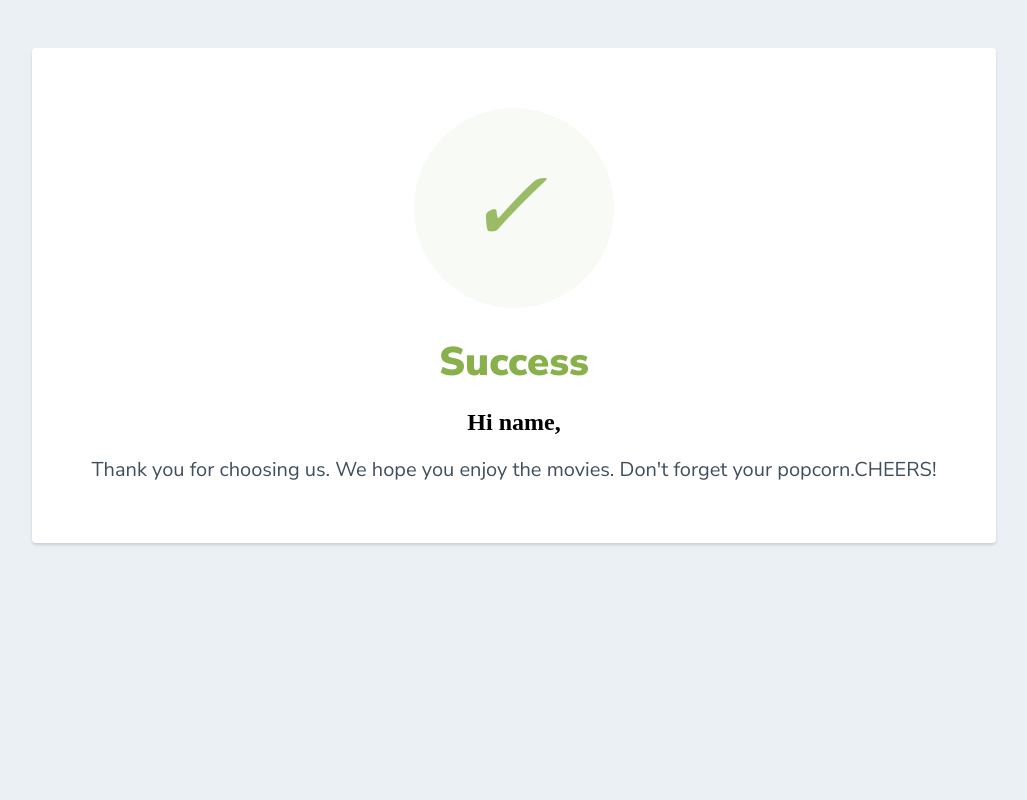
After one commit to shotovenkatesh/eCommerce_website, a Flask app: template templates/success.html in a window 1280 px wide. The commit adds this page. Shown: the whole page, without its empty margins (126-1153 px from the left). Run offline with Flask 2, Linux system fonts and the light colour scheme; the template is opened without the code that fills it, so the values that code supplies are empty.

Commit message:
complete

```diff
--- a/main.py
+++ b/main.py
@@ -9,8 +9,8 @@ import json
 app = Flask(__name__)
 
 stripe_keys = {
-    "secret_key": "",
-    "publishable_key": "",
+    "secret_key": "sk_test_51LjJupSAelFje3XRnOSlhCJPXUWWohb2OybQZ9eefenyMWwhbTE7gVAsU4z61jmm9RpaXUGEV9NSpliZcDhGjG6A00r2SOfYBN",
+    "publishable_key": "sk_test_51LjJupSAelFje3XRnOSlhCJPXUWWohb2OybQZ9eefenyMWwhbTE7gVAsU4z61jmm9RpaXUGEV9NSpliZcDhGjG6A00r2SOfYBN",
 }
 stripe.api_key = stripe_keys["secret_key"]
 
@@ -221,11 +221,11 @@ def cart_checkout():
         }
         l_i.append(a)
     domain_url = "http://192.168.0.101:80/"
-    stripe.api_key = ""
+    stripe.api_key = "sk_test_51LjJupSAelFje3XRnOSlhCJPXUWWohb2OybQZ9eefenyMWwhbTE7gVAsU4z61jmm9RpaXUGEV9NSpliZcDhGjG6A00r2SOfYBN"
     try:
         checkout_session = stripe.checkout.Session.create(
-            success_url=domain_url + "success?session_id={CHECKOUT_SESSION_ID}",
-            cancel_url=domain_url + "cancelled",
+            success_url="success.html",
+            cancel_url="failure.html",
             line_items=l_i,
             mode="payment",
         )
@@ -253,7 +253,7 @@ def create_checkout_session():
     #     })
     # print(line_items)
     domain_url = "http://192.168.0.101:80/"
-    stripe.api_key = ""
+    stripe.api_key = "sk_test_51LjJupSAelFje3XRnOSlhCJPXUWWohb2OybQZ9eefenyMWwhbTE7gVAsU4z61jmm9RpaXUGEV9NSpliZcDhGjG6A00r2SOfYBN"
 
     try:
         checkout_session = stripe.checkout.Session.create(
--- a/templates/cart.html
+++ b/templates/cart.html
@@ -3,6 +3,7 @@
 <head>
     <meta charset="UTF-8">
     <title>Movie Kart</title>
+			<link rel="icon" type="image/png" href="static/images/icons/favicon.ico"/>
       <link rel="stylesheet" type= "text/css" href= "{{ url_for('static',filename='css/cart.css') }}">
   <link href="//netdna.bootstrapcdn.com/bootstrap/3.2.0/css/bootstrap.min.css" rel="stylesheet" id="bootstrap-css">
 <script src="//netdna.bootstrapcdn.com/bootstrap/3.2.0/js/bootstrap.min.js"></script>
--- a/templates/movies.html
+++ b/templates/movies.html
@@ -3,6 +3,7 @@
 <head>
 	<title>Movie Store</title>
 	<meta charset="UTF-8">
+		<link rel="icon" type="image/png" href="static/images/icons/favicon.ico"/>
 		<link rel="stylesheet" href="https://stackpath.bootstrapcdn.com/bootstrap/4.3.1/css/bootstrap.min.css">
       <link rel="stylesheet" href="static/css/movies.css">
 	<link href="https://cdnjs.cloudflare.com/ajax/libs/font-awesome/5.13.0/css/all.min.css" rel="stylesheet">
@@ -88,6 +89,10 @@
 					<label style="visibility: hidden;">Time and Date</label>
 				</div><!--date,time-->
 				<div class="info-section">
+					<label>Price</label>
+					<span>9.99$ </span>
+				</div><!--screen-->
+				<div class="info-section">
 					<label>Release Date</label>
 					<span>{{movies.release_date[t]}}</span>
 				</div><!--screen-->
--- a/templates/screen.html
+++ b/templates/screen.html
@@ -3,6 +3,7 @@
 <head>
     <meta charset="UTF-8">
     <title>Movie Kart</title>
+			<link rel="icon" type="image/png" href="static/images/icons/favicon.ico"/>
     <link rel="stylesheet" type= "text/css" href= "{{ url_for('static',filename='css/screen.css') }}">
 
 </head>
--- /dev/null
+++ b/templates/success.html
@@ -0,0 +1,51 @@
+<html>
+  <head>
+    		<link rel="icon" type="image/png" href="static/images/icons/favicon.ico"/>
+
+    <link href="https://fonts.googleapis.com/css?family=Nunito+Sans:400,400i,700,900&display=swap" rel="stylesheet">
+  </head>
+    <style>
+      body {
+        text-align: center;
+        padding: 40px 0;
+        background: #EBF0F5;
+      }
+        h1 {
+          color: #88B04B;
+          font-family: "Nunito Sans", "Helvetica Neue", sans-serif;
+          font-weight: 900;
+          font-size: 40px;
+          margin-bottom: 10px;
+        }
+        p {
+          color: #404F5E;
+          font-family: "Nunito Sans", "Helvetica Neue", sans-serif;
+          font-size:20px;
+          margin: 0;
+        }
+      i {
+        color: #9ABC66;
+        font-size: 100px;
+        line-height: 200px;
+        margin-left:-15px;
+      }
+      .card {
+        background: white;
+        padding: 60px;
+        border-radius: 4px;
+        box-shadow: 0 2px 3px #C8D0D8;
+        display: inline-block;
+        margin: 0 auto;
+      }
+    </style>
+    <body>
+      <div class="card">
+      <div style="border-radius:200px; height:200px; width:200px; background: #F8FAF5; margin:0 auto;">
+        <i class="checkmark">✓</i>
+      </div>
+        <h1>Success</h1>
+        <h2>Hi name,</h2>
+        <p>Thank you for choosing us. We hope you enjoy the movies. Don't forget your popcorn.CHEERS! </p>
+      </div>
+    </body>
+</html>
--- a/trending.py
+++ b/trending.py
@@ -1,6 +1,6 @@
 import requests
 
-API_KEY = ""
+API_KEY = "9b103ab1054705e31dffe1fd97af9753"
 GENRE = { 28: 'Action', 12: 'Adventure',  16: 'Animation',
           35: 'Comedy', 80: 'Crime',  99: 'Documentary',
           18: 'Drama', 10751: 'Family',  14: 'Fantasy',
```
Also changed, not shown: templates/failure.html (added, +56 -0 lines).
